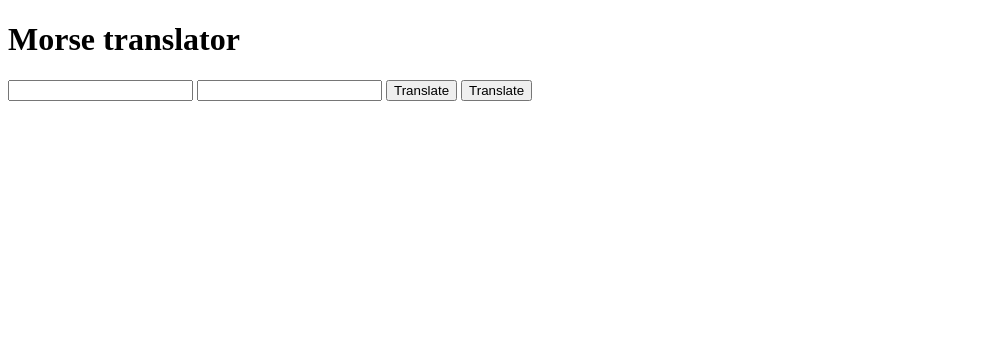
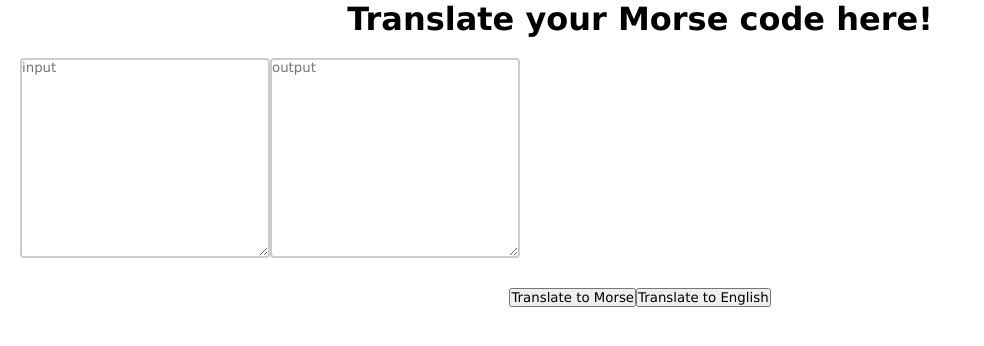
Before and after one commit to Jemzzz16/morse-translator, a website: page index.html in a window 1280 px wide. Shown: the whole page, without its empty margins (0-984 px from the left). Drawn offline with Linux system fonts and the light colour scheme.

Commit message:
Java and html added

```diff
--- a/index.html
+++ b/index.html
@@ -5,16 +5,23 @@
   <meta http-equiv="X-UA-Compatible" content="IE=edge">
   <meta name="viewport" content="width=device-width, initial-scale=1.0">
   <title>Morse code challenge</title>
+  <link rel="stylesheet" href="style.css">
 </head>
   <body>
 
-    <main>
-      <h1>Morse translator</h1>
-      <input type="text" />
-      <input type="text" />
-      <button>Translate</button>
-      <button>Translate</button>
-    </main>
+      <header>
+        <h1>Translate your Morse code here!</h1>
+      </header>
+
+        <div class="boxes">
+          <textarea placeholder="input" class="box" type="text"></textarea>
+          <textarea placeholder="output" class="box" type="text"></textarea>
+        </div>
+
+        <div class="buttons">
+          <button>Translate to Morse</button>
+          <button>Translate to English</button>
+        </div>
 
   <script src="./script.js" type="module"></script>
   </body>
--- a/package.json
+++ b/package.json
@@ -4,7 +4,7 @@
   "description": "",
   "main": "script.js",
   "scripts": {
-    "test": "echo \"Error: no test specified\" && exit 1"
+    "test": "jest js"
   },
   "repository": {
     "type": "git",
--- /dev/null
+++ b/style.css
@@ -0,0 +1,36 @@
+* {
+  margin: 0;
+  padding: 0;
+  font-family: 'Lucida Sans', 'Lucida Sans Regular', 'Lucida Grande', 'Lucida Sans Unicode', Geneva, Verdana, sans-serif;
+}
+
+header {
+  display: flex;
+  justify-content: center;
+}
+
+.boxes {
+  display: flex;
+  justify-content: center;
+  height: 200px;
+  width: 500px;
+  margin: 10px;
+  padding: 10px;
+}
+
+.box {
+  display: flex;
+  align-items: center;
+  box-sizing: border-box;
+  border: 2px solid #ccc;
+  border-radius: 4px;
+  height: 200px;
+  width: 300px;
+}
+
+.buttons {
+  display: flex;
+  justify-content: center;
+  margin: 10px;
+  padding: 10px;
+}
```
Also changed, not shown: script.js (+15 -0 lines), translator.js (+13 -0 lines), translator.test.js (added, +22 -0 lines).
